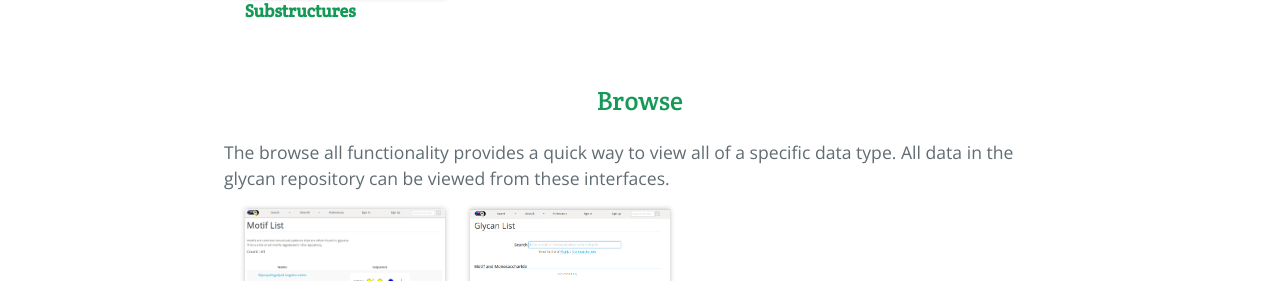
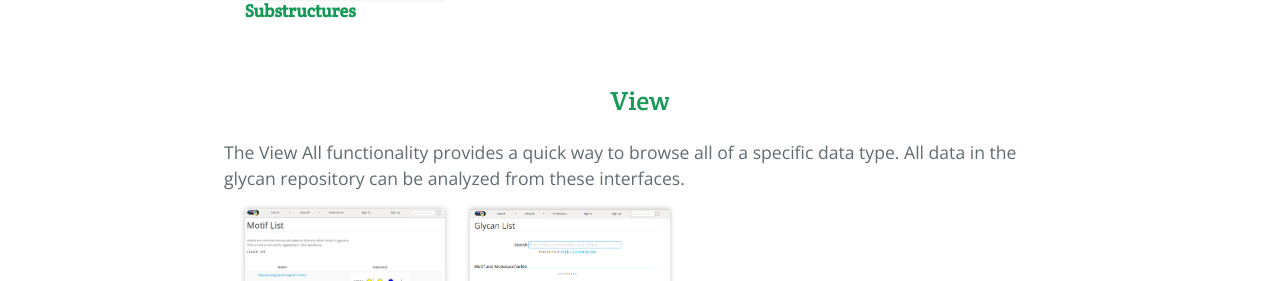
Before and after one commit to glytoucan/glytoucan, a Jekyll site: the page built from manual/index.md, in a window 1280 px wide. Shown: the part 1435-1716 px from the top of the page. Built offline with Jekyll 4.4.1, drawn with Linux system fonts in a browser that asks for light colours; nearby versions of some CDN libraries; Markdown is read by kramdown in place of the engine named in the settings.

Commit message:
fix wording on view all

```diff
--- a/manual/index.md
+++ b/manual/index.md
@@ -75,10 +75,10 @@ The search functionality displays the wealth of information that was gathered fr
   </li>
 </ul>
 
-Browse
+View
 ---------------
 
-The browse all functionality provides a quick way to view all of a specific data type.  All data in the glycan repository can be viewed from these interfaces.
+The View All functionality provides a quick way to browse all of a specific data type.  All data in the glycan repository can be analyzed from these interfaces.
 
 <ul class="lesson-images">
   <li>
```
